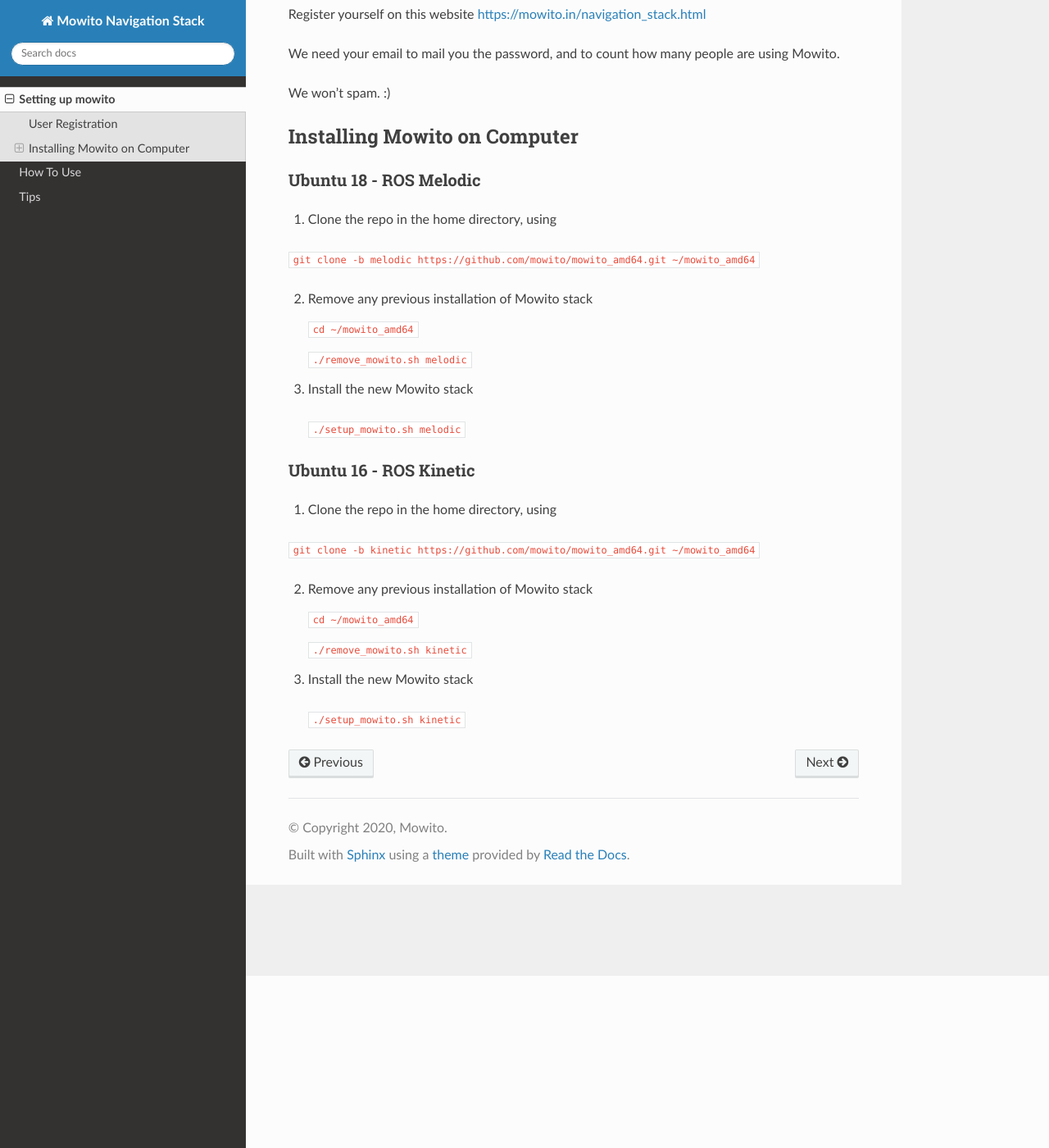
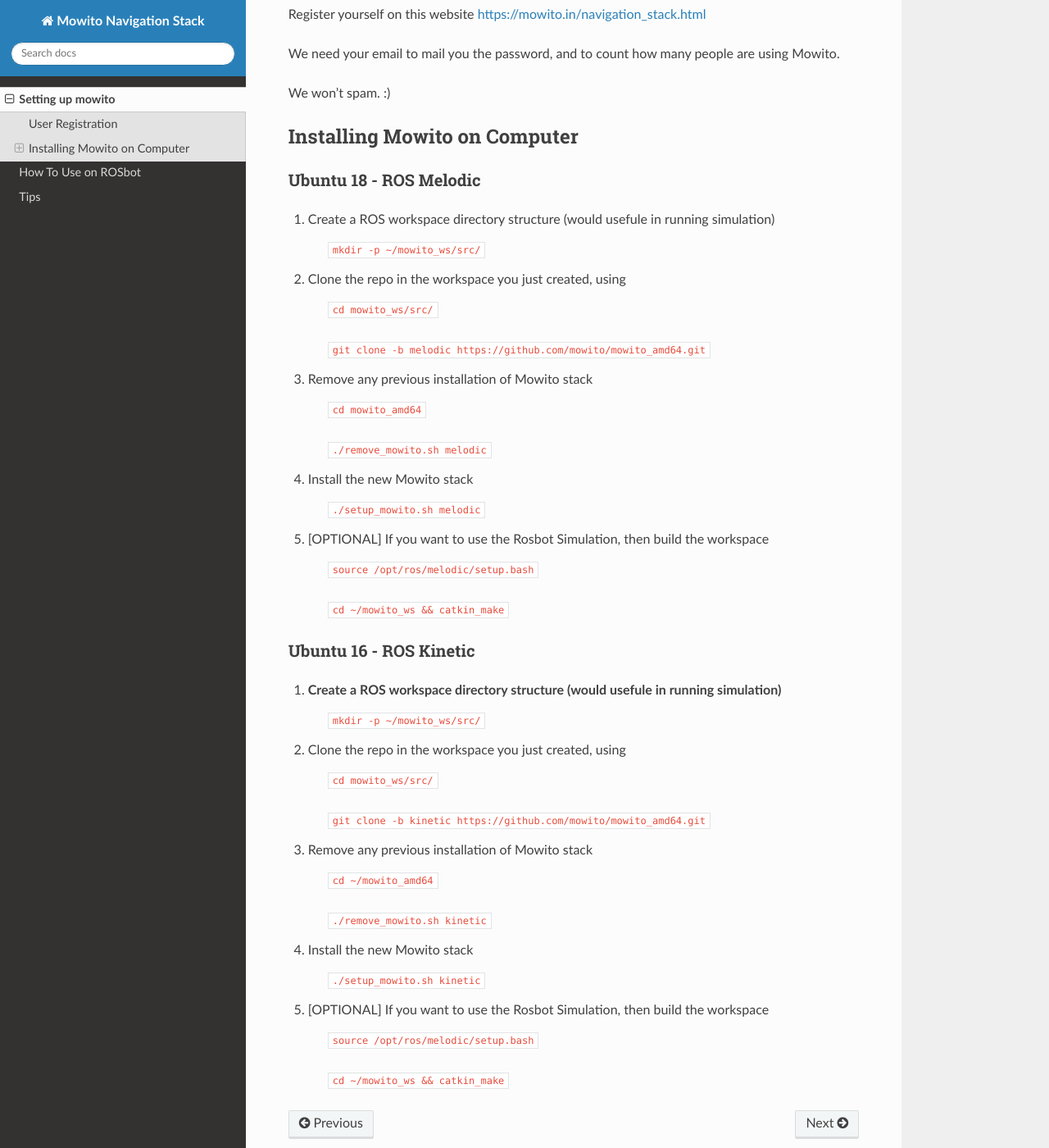
Before and after one commit to mowito/mowito_amd64, a Sphinx documentation site: the page built from docs/source/Installation.rst, in a window 1280 px wide and 1400 px high, scrolled down 210 px. Shown: the whole window at 82% size. Built offline with Sphinx 7.4.7 and the Read the Docs theme 2.0.0, drawn with Linux system fonts in a browser that asks for light colours; some of the changed text lies outside the part shown.

Commit message:
update the documentation

```diff
--- a/docs/source/Installation.rst
+++ b/docs/source/Installation.rst
@@ -15,35 +15,57 @@
 
 Ubuntu 18 - ROS Melodic
 ^^^^^^^^^^^^^^^^^^^^^^^^^^^
+1. Create a ROS workspace directory structure (would usefule in running simulation)
 
-1. Clone the repo in the home directory, using
+	``mkdir -p ~/mowito_ws/src/``\
 
-``git clone -b melodic https://github.com/mowito/mowito_amd64.git ~/mowito_amd64``\
+2. Clone the repo in the workspace you just created, using
 
-2. Remove any previous installation of Mowito stack
+	``cd mowito_ws/src/``
 
-   ``cd ~/mowito_amd64``\
+	``git clone -b melodic https://github.com/mowito/mowito_amd64.git``
 
-   ``./remove_mowito.sh melodic``
+3. Remove any previous installation of Mowito stack
 
-3. Install the new Mowito stack
+	``cd mowito_amd64``\
 
- ``./setup_mowito.sh melodic``
+	``./remove_mowito.sh melodic``
+
+4. Install the new Mowito stack
+
+ 	``./setup_mowito.sh melodic``\
+
+5. [OPTIONAL] If you want to use the Rosbot Simulation, then build the workspace
+
+	``source /opt/ros/melodic/setup.bash``\
+
+	``cd ~/mowito_ws && catkin_make``
+
 
 
 Ubuntu 16 - ROS Kinetic
 ^^^^^^^^^^^^^^^^^^^^^^^^^^^
+1. Create a ROS workspace directory structure (would usefule in running simulation)
+	``mkdir -p ~/mowito_ws/src/``
 
-1. Clone the repo in the home directory, using
+2. Clone the repo in the workspace you just created, using
 
-``git clone -b kinetic https://github.com/mowito/mowito_amd64.git ~/mowito_amd64``\
+	``cd mowito_ws/src/``\
 
-2. Remove any previous installation of Mowito stack
+	``git clone -b kinetic https://github.com/mowito/mowito_amd64.git``\
 
-   ``cd ~/mowito_amd64``\
+3. Remove any previous installation of Mowito stack
 
-   ``./remove_mowito.sh kinetic``
+	``cd ~/mowito_amd64``\
 
-3. Install the new Mowito stack
+	``./remove_mowito.sh kinetic``
 
- ``./setup_mowito.sh kinetic``
+4. Install the new Mowito stack
+
+	``./setup_mowito.sh kinetic``\
+
+5. [OPTIONAL] If you want to use the Rosbot Simulation, then build the workspace
+
+	``source /opt/ros/melodic/setup.bash``\
+
+	``cd ~/mowito_ws && catkin_make``
```
Also changed, not shown: docs/source/how_to_use.rst (+14 -14 lines).
